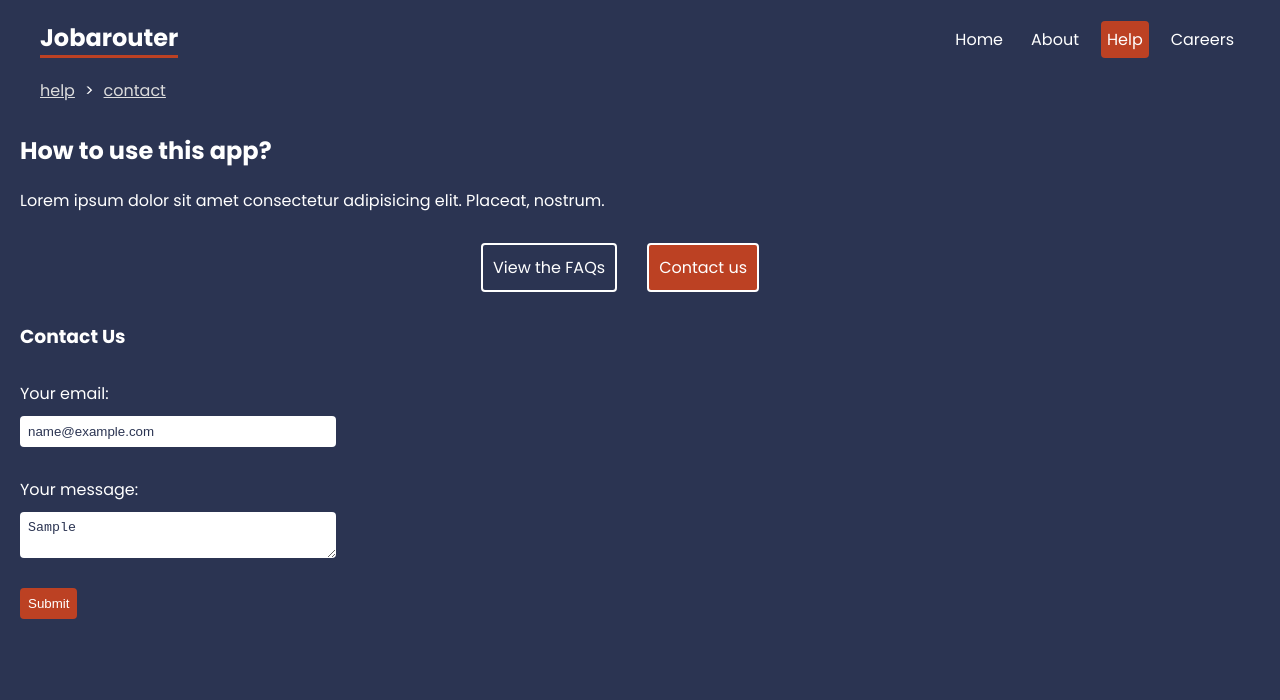
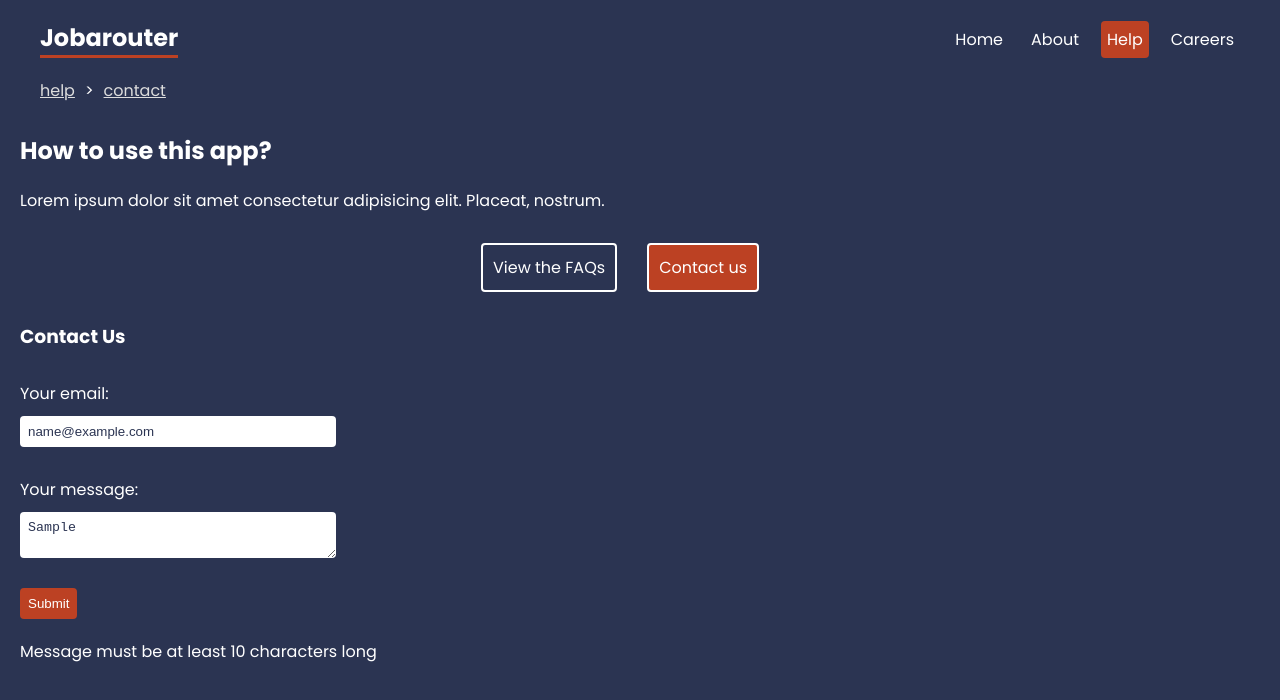
Before and after one commit to AbassKoyang/jobarouter, a React (Create React App) app: page /help/contact in a window 1280 px wide. Both pictures are taken after typing "name@example.com", "Sample" into the empty fields and a click on the button "Submit". Shown: the top 700 px of the page. Built offline with nearby package versions, Linux system fonts and the light colour scheme; the HTML template or start-up script is replaced by a standard one.

Commit message:
used react-router Form element and action hook to implement form validation and to easily extract data from a form

```diff
--- a/src/App.jsx
+++ b/src/App.jsx
@@ -8,7 +8,7 @@
 import Home from "./pages/Home";
 import About from "./pages/About";
 import Faq from "./pages/help/Faq";
-import Contact from "./pages/help/Contact";
+import Contact, { contactAction } from "./pages/help/Contact";
 
 //layouts
 import RootLayout from "./layouts/RootLayout";
@@ -26,7 +26,7 @@
         <Route path="about" element={<About />} />
         <Route path="help" element={<HelpLayot />}>
           <Route path="faq" element={<Faq />} />
-          <Route path="contact" element={<Contact />} />
+          <Route path="contact" element={<Contact />} action={contactAction} />
         </Route>
         <Route path='careers' element={<CareerLayout />} errorElement={<CareerError />}>
           <Route  index
--- a/src/pages/help/Contact.jsx
+++ b/src/pages/help/Contact.jsx
@@ -1,11 +1,13 @@
 import React from 'react'
+import { Form, redirect, useActionData } from 'react-router-dom';
 
 const Contact = () => {
+  const data = useActionData();
   return (
     <div className="contact">
         <h3>Contact Us</h3>
 
-        <form>
+        <Form method='post' action='/help/contact'>
             <label htmlFor="email">
                 <span>Your email:</span>
                 <input type="email" name='email' required />
@@ -14,10 +16,31 @@
                 <span>Your message:</span>
                 <textarea name='message' required></textarea>
             </label>
-            <button type='button'>Submit</button>
-        </form>
+            <button>Submit</button>
+            {data && data.error && <p>{data.error}</p>}
+        </Form>
     </div>
   )
 }
 
+export const contactAction = async ({request}) => {
+  const data = await request.formData();
+  // You can log the received data or do whatever you need with it
+  const submission = {
+    email: data.get('email'),
+    message: data.get('message')
+  }
+  console.log(submission);
+  console.log(request);
+
+  //i'm just gonna do a little validation here to to make use of the useActionData Hook to display the error message
+  if(submission.message.length < 10){
+    return  {error: "Message must be at least 10 characters long"};
+  }
+
+  // Normally this data is supposed to be sent to an api but i'm just gonna redirect the user
+  // back to the homepage for simplicity purposes
+  return redirect('/');
+}
+
 export default Contact
```
